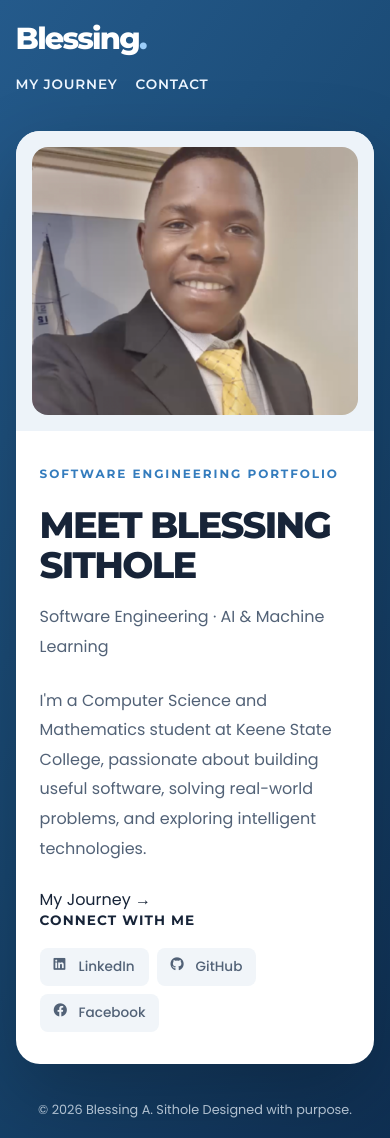
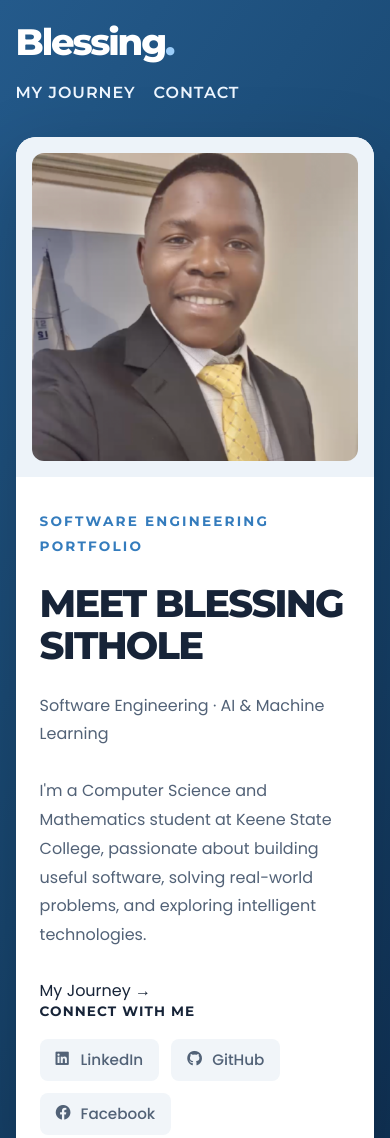
Before and after one commit to Blessing-dev1/blessingasithole.com, a plain HTML site: page index.html in a window 390 px wide. Shown: the top 1138 px of the page. Drawn offline with Linux system fonts and the light colour scheme.

Commit message:
Implement homepage layout and spacing styles
Added layout and spacing styles for homepage elements, including header, footer, and introduction sections.

```diff
--- a/home.css
+++ b/home.css
@@ -456,3 +456,167 @@ a:focus-visible { outline: 3px solid var(--accent); outline-offset: 4px; }
     transition: none !important;
   }
 }
+/* ========================================
+   Homepage Layout and Spacing Fix
+   ======================================== */
+
+.site-shell {
+  width: min(94%, 1600px);
+  min-height: 100dvh;
+}
+
+/* Navigation */
+.site-header {
+  padding: 32px 0;
+  min-height: auto;
+}
+
+.site-logo {
+  font-size: 2.3rem;
+}
+
+.site-nav a {
+  font-size: 1rem;
+}
+
+/* Remove excessive vertical whitespace */
+.site-main {
+  flex: 1;
+  display: flex;
+  align-items: stretch;
+  padding: 16px 0;
+}
+
+/* Expand the introduction card */
+.intro {
+  width: 100%;
+  min-height: 680px;
+  grid-template-columns: 1.1fr 0.9fr;
+  border-radius: 20px;
+}
+
+/* Introduction content */
+.intro-copy {
+  justify-content: center;
+  padding: clamp(32px, 5vw, 80px);
+}
+
+.intro-copy h1 {
+  font-size: clamp(2.5rem, 4.5vw, 4.5rem);
+  line-height: 1.1;
+  margin-bottom: 24px;
+}
+
+.intro-copy .eyebrow {
+  font-size: 0.85rem;
+  margin-bottom: 24px;
+}
+
+.intro-copy .intro-subtitle,
+.intro-copy .role {
+  font-size: 1.2rem;
+  font-weight: 600;
+  margin-bottom: 24px;
+}
+
+.intro-copy p:not(.eyebrow):not(.intro-subtitle):not(.role) {
+  font-size: 1.15rem;
+  line-height: 1.8;
+  max-width: 52ch;
+  margin-bottom: 28px;
+}
+
+/* Portrait */
+.intro-media,
+.intro-photo {
+  padding: 24px;
+  min-height: 0;
+  height: 100%;
+  overflow: hidden;
+}
+
+.intro-media img,
+.intro-photo img {
+  width: 100%;
+  height: 100%;
+  object-fit: cover;
+  object-position: center 15%;
+  border-radius: 12px;
+}
+
+/* Social links */
+.connect-block,
+.social-section {
+  margin-top: 32px;
+  padding-top: 24px;
+}
+
+.social-links {
+  gap: 12px;
+}
+
+.social-links a {
+  padding: 12px 16px;
+  font-size: 0.95rem;
+}
+
+/* Footer */
+.site-footer {
+  padding: 24px 0;
+  text-align: left;
+  font-size: 0.85rem;
+}
+
+/* Tablet */
+@media (max-width: 900px) {
+  .site-shell {
+    width: 92%;
+  }
+
+  .site-main {
+    flex: 0 0 auto;
+  }
+
+  .intro {
+    grid-template-columns: 1fr;
+    min-height: auto;
+  }
+
+  .intro-media,
+  .intro-photo {
+    height: 420px;
+    padding: 16px;
+  }
+
+  .intro-copy {
+    padding: 40px 32px;
+  }
+}
+
+/* Mobile */
+@media (max-width: 560px) {
+  .site-header {
+    padding: 24px 0;
+  }
+
+  .site-main {
+    padding: 8px 0;
+  }
+
+  .intro-copy {
+    padding: 32px 24px;
+  }
+
+  .intro-copy h1 {
+    font-size: 2.4rem;
+  }
+
+  .intro-media,
+  .intro-photo {
+    height: 340px;
+  }
+
+  .intro-copy p:not(.eyebrow):not(.intro-subtitle):not(.role) {
+    font-size: 1rem;
+  }
+}
```
